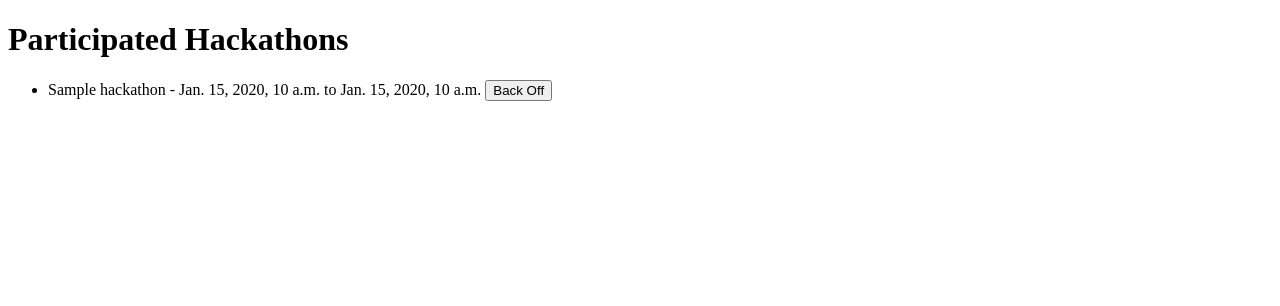
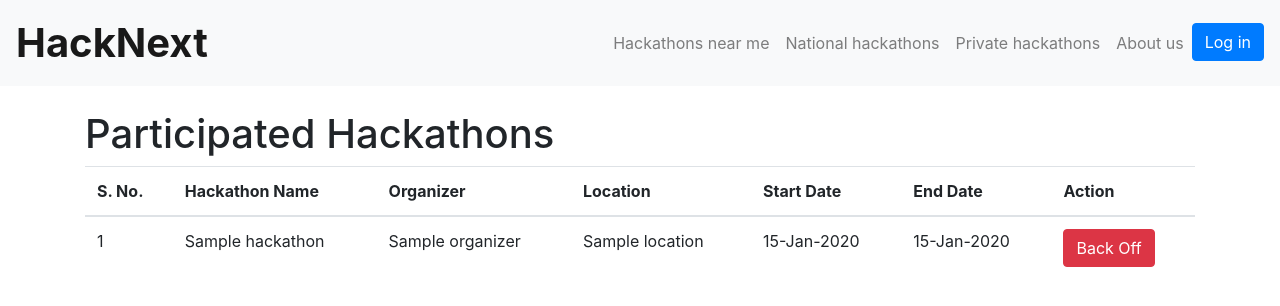
Before and after one commit to HareKrishna4747/Techbharat, a Django app: template students/templates/participated_hackathons.html in a window 1280 px wide. Shown: the top 306 px of the page. Run offline with Django 5.2, Linux system fonts and the light colour scheme; the template is opened without the code that fills it: most values are stand-ins (such as "Sample title", 1, 10 or a date in 2020); some libraries are stand-ins or nearby versions.

Commit message:
Updated participated_hackathons.html to table view

```diff
--- a/students/templates/participated_hackathons.html
+++ b/students/templates/participated_hackathons.html
@@ -4,30 +4,111 @@
     <meta charset="UTF-8">
     <meta name="viewport" content="width=device-width, initial-scale=1.0">
     <title>Participated Hackathons</title>
+    <link href="https://stackpath.bootstrapcdn.com/bootstrap/4.5.2/css/bootstrap.min.css" rel="stylesheet">
     <script>
         function confirmBackOff(hackathonId, hackathonTitle) {
             if (confirm(`Are you sure you want to back off from '${hackathonTitle}'?`)) {
-                window.location.href = `/back_off_hackathon/${hackathonId}/`;
+                fetch(`/back_off_hackathon/${hackathonId}/`, {
+                    method: 'POST',
+                    headers: {
+                        'Content-Type': 'application/json',
+                        'X-CSRFToken': '{{ csrf_token }}'
+                    },
+                })
+                .then(response => {
+                    if (response.ok) {
+                        alert('You have backed off from the hackathon.');
+                        location.reload();  // Reload the page to reflect the change
+                    } else {
+                        alert('There was an error. Please try again.');
+                    }
+                });
             }
         }
     </script>
 </head>
 <body>
-    <header>
+    <!-- Navbar -->
+    <nav class="navbar navbar-expand-lg navbar-light bg-light">
         {% if user.is_authenticated and user.student %}
-            <a href="{% url 'student_home' %}" class="home-button">Home</a>
+            <a class="navbar-brand" href="{% url 'student_home' %}" style="font-weight: bolder; font-size: 40px;">HackNext</a>
+        {% elif user.is_authenticated %}
+            <a class="navbar-brand" href="{% url 'organizer_home' user.username %}" style="font-weight: bolder; font-size: 40px;">HackNext</a>
+        {% else %}
+            <a class="navbar-brand" href="#" style="font-weight: bolder; font-size: 40px;">HackNext</a>
         {% endif %}
-    </header>
-    <h1>Participated Hackathons</h1>
-    <ul>
-        {% for hackathon in participated_hackathons %}
-            <li>
-                {{ hackathon.title }} - {{ hackathon.start_date }} to {{ hackathon.end_date }}
-                <button onclick="confirmBackOff('{{ hackathon.id }}', '{{ hackathon.title }}')">Back Off</button>
-            </li>
-        {% empty %}
-            <li>No hackathons found.</li>
-        {% endfor %}
-    </ul>
+        <button class="navbar-toggler" type="button" data-toggle="collapse" data-target="#navbarNav" aria-controls="navbarNav" aria-expanded="false" aria-label="Toggle navigation">
+            <span class="navbar-toggler-icon"></span>
+        </button>
+        <div class="collapse navbar-collapse" id="navbarNav">
+            <ul class="navbar-nav ml-auto">
+
+                <li class="nav-item">
+                    <a class="nav-link" href="#">Hackathons near me</a>
+                </li>
+                <li class="nav-item">
+                    <a class="nav-link" href="#">National hackathons</a>
+                </li>
+                <li class="nav-item">
+                    <a class="nav-link" href="#">Private hackathons</a>
+                </li>
+                <li class="nav-item">
+                    <a class="nav-link" href="#">About us</a>
+                </li>
+                {% if user.is_authenticated %}
+                    <li class="nav-item">
+                        <form action="{% url 'logout' %}" method="post">
+                            {% csrf_token %}
+                            <button type="submit" class="btn btn-primary">Log out</button>
+                        </form>
+                    </li>
+                {% else %}
+                    <li class="nav-item">
+                        <a class="btn btn-primary" href="{% url 'login' %}">Log in</a>
+                    </li>
+                {% endif %}
+            </ul>
+        </div>
+    </nav>
+
+    <div class="container mt-4">
+        <h1>Participated Hackathons</h1>
+        <table class="table table-hover">
+            <thead>
+                <tr>
+                    <th>S. No.</th>
+                    <th>Hackathon Name</th>
+                    <th>Organizer</th>
+                    <th>Location</th>
+                    <th>Start Date</th>
+                    <th>End Date</th>
+                    <th>Action</th>
+                </tr>
+            </thead>
+            <tbody>
+                {% for hackathon in participated_hackathons %}
+                    <tr>
+                        <td>{{ forloop.counter }}</td>
+                        <td>{{ hackathon.title }}</td>
+                        <td>{{ hackathon.organizer }}</td>
+                        <td>{{ hackathon.location }}</td>
+                        <td>{{ hackathon.start_date|date:"d-M-Y" }}</td>
+                        <td>{{ hackathon.end_date|date:"d-M-Y" }}</td>
+                        <td>
+                            <button class="btn btn-danger" onclick="confirmBackOff('{{ hackathon.id }}', '{{ hackathon.title }}')">Back Off</button>
+                        </td>
+                    </tr>
+                {% empty %}
+                    <tr>
+                        <td colspan="7">No hackathons found.</td>
+                    </tr>
+                {% endfor %}
+            </tbody>
+        </table>
+    </div>
+
+    <script src="https://code.jquery.com/jquery-3.5.1.slim.min.js"></script>
+    <script src="https://cdn.jsdelivr.net/npm/@popperjs/core@2.5.4/dist/umd/popper.min.js"></script>
+    <script src="https://stackpath.bootstrapcdn.com/bootstrap/4.5.2/js/bootstrap.min.js"></script>
 </body>
 </html>
```
Also changed, not shown: db.sqlite3.
